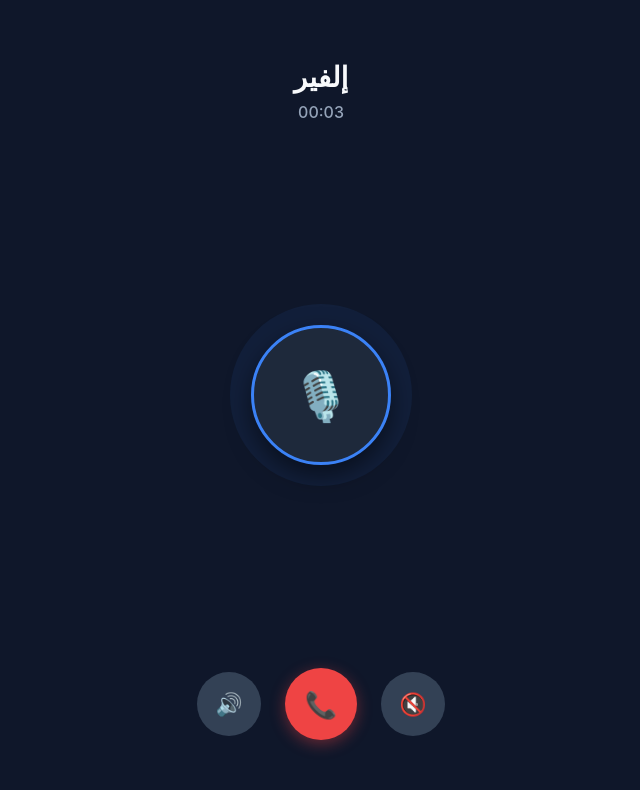
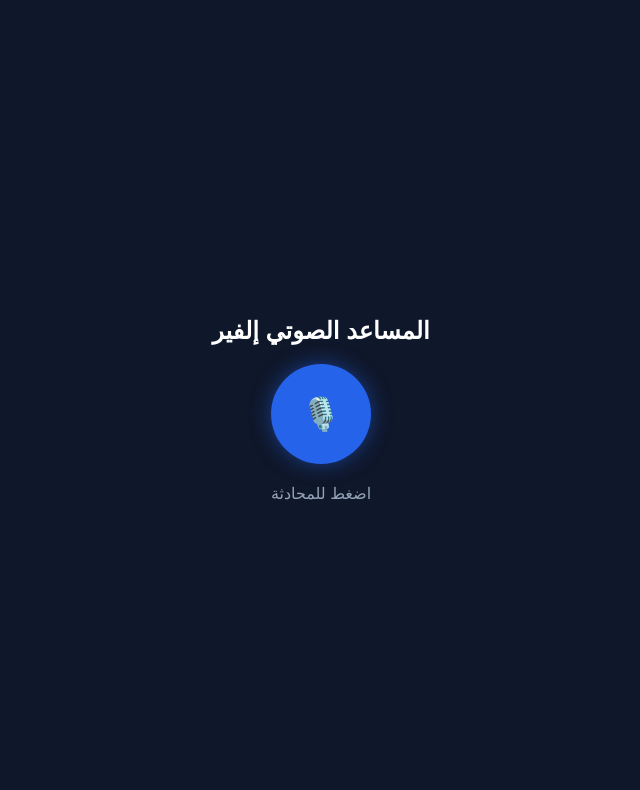
Before and after one commit to rashwan2223/alveer-voice, a website: page public/index.html in a window 1280 px wide. Shown: the whole page, without its empty margins (319-959 px from the left). Drawn offline with Linux system fonts and the light colour scheme.

Commit message:
Update index.html

```diff
--- a/public/index.html
+++ b/public/index.html
@@ -2,111 +2,58 @@
 <html lang="ar" dir="rtl">
 <head>
   <meta charset="UTF-8">
-    <meta name="viewport" content="width=device-width, initial-scale=1.0, user-scalable=no">
-    <title>إلفير - اتصال هاتفي</title>
+  <meta name="viewport" content="width=device-width, initial-scale=1.0">
+  <title>إلفير - مساعد صوتي</title>
   <script src="https://telegram.org/js/telegram-web-app.js"></script>
   <style>
-        * { box-sizing: border-box; margin: 0; padding: 0; font-family: -apple-system, BlinkMacSystemFont, "Segoe UI", Roboto, sans-serif; }
-        body { background: #0f172a; color: #ffffff; height: 100vh; display: flex; flex-direction: column; justify-content: space-between; align-items: center; padding: 40px 20px; overflow: hidden; }
-
-        /* حالة الاتصال والعداد */
-        .header { text-align: center; margin-top: 20px; }
-        .agent-name { font-size: 28px; font-weight: 700; margin-bottom: 8px; color: #f8fafc; }
-        .call-status { font-size: 16px; color: #94a3b8; font-weight: 500; }
-
-        /* صورة إلفير والموجات */
-        .avatar-container { position: relative; display: flex; justify-content: center; align-items: center; margin: my auto; }
-        .avatar { width: 140px; height: 140px; border-radius: 50%; background: #1e293b; border: 3px solid #3b82f6; display: flex; justify-content: center; align-items: center; font-size: 48px; z-index: 2; box-shadow: 0 10px 25px rgba(0,0,0,0.5); }
-        .pulse-ring { position: absolute; width: 140px; height: 140px; border-radius: 50%; background: rgba(59, 130, 246, 0.2); z-index: 1; animation: pulse 2s infinite ease-in-out; }
-        .speaking .pulse-ring { animation: pulse-active 0.8s infinite ease-in-out; background: rgba(34, 197, 94, 0.3); }
-
-        @keyframes pulse {
-            0% { transform: scale(1); opacity: 0.8; }
-            100% { transform: scale(1.6); opacity: 0; }
-        }
-        @keyframes pulse-active {
-            0% { transform: scale(1); opacity: 1; }
-            50% { transform: scale(1.4); opacity: 0.5; }
-            100% { transform: scale(1); opacity: 1; }
-        }
-
-        /* أزرار التحكم بالاتصال */
-        .controls { display: flex; gap: 24px; align-items: center; margin-bottom: 20px; }
-        .btn { width: 64px; height: 64px; border-radius: 50%; border: none; outline: none; display: flex; justify-content: center; align-items: center; cursor: pointer; font-size: 22px; transition: all 0.2s ease; }
-        .btn-secondary { background: #334155; color: #f8fafc; }
-        .btn-secondary.active { background: #f8fafc; color: #0f172a; }
-        .btn-danger { background: #ef4444; color: #ffffff; width: 72px; height: 72px; font-size: 26px; box-shadow: 0 4px 15px rgba(239, 68, 68, 0.4); }
-        .btn:active { transform: scale(0.92); }
+    body { background: #0f172a; color: #fff; font-family: sans-serif; display: flex; flex-direction: column; align-items: center; justify-content: center; height: 100vh; margin: 0; }
+    .mic-btn { width: 100px; height: 100px; border-radius: 50%; border: none; background: #2563eb; color: #fff; font-size: 32px; cursor: pointer; transition: 0.3s; box-shadow: 0 0 20px rgba(37, 99, 235, 0.5); }
+    .mic-btn.recording { background: #dc2626; box-shadow: 0 0 25px rgba(220, 38, 38, 0.8); animation: pulse 1.5s infinite; }
+    @keyframes pulse { 0% { transform: scale(1); } 50% { transform: scale(1.08); } 100% { transform: scale(1); } }
+    #status { margin-top: 20px; font-size: 16px; color: #94a3b8; }
   </style>
 </head>
 <body>
-
-    <div class="header">
-        <h1 class="agent-name">إلفير</h1>
-        <p class="call-status" id="status">جاري الاتصال...</p>
-    </div>
-
-    <div class="avatar-container" id="avatarBox">
-        <div class="pulse-ring"></div>
-        <div class="avatar">🎙️</div>
-    </div>
-
-    <div class="controls">
-        <!-- زر الكتم -->
-        <button class="btn btn-secondary" id="muteBtn" onclick="toggleMute()">🔇</button>
-
-        <!-- زر إنهاء المكالمة -->
-        <button class="btn btn-danger" onclick="endCall()">📞</button>
-
-        <!-- زر السبيكر -->
-        <button class="btn btn-secondary" id="speakerBtn" onclick="toggleSpeaker()">🔊</button>
-    </div>
+  <h2>المساعد الصوتي إلفير</h2>
+  <button id="micBtn" class="mic-btn">🎙️</button>
+  <div id="status">اضغط للمحادثة</div>
 
   <script>
-        // تهيئة Telegram WebApp
     const tg = window.Telegram?.WebApp;
-        if(tg) tg.expand();
+    if (tg) tg.expand();
 
-        let seconds = 0;
-        let timerInterval = null;
-        let isMuted = false;
-        let isSpeaker = true;
+    const micBtn = document.getElementById('micBtn');
+    const status = document.getElementById('status');
+    let mediaRecorder, audioChunks = [];
 
-        // محاكاة بدء الاتصال وبدء العداد
-        setTimeout(() => {
-            document.getElementById('status').innerText = '00:00';
-            startTimer();
-        }, 1500);
+    micBtn.onclick = async () => {
+      if (mediaRecorder && mediaRecorder.state === "recording") {
+        mediaRecorder.stop();
+        micBtn.classList.remove('recording');
+        status.innerText = "جاري إرسال الصوت...";
+      } else {
+        try {
+          const stream = await navigator.mediaDevices.getUserMedia({ audio: true });
+          mediaRecorder = new MediaRecorder(stream);
+          audioChunks = [];
+          mediaRecorder.ondataavailable = e => audioChunks.push(e.data);
+          mediaRecorder.onstop = async () => {
+            const audioBlob = new Blob(audioChunks, { type: 'audio/webm' });
+            const formData = new FormData();
+            formData.append('audio', audioBlob);
+            formData.append('chat_id', tg?.initDataUnsafe?.user?.id || 'web');
 
-        function startTimer() {
-            timerInterval = setInterval(() => {
-                seconds++;
-                const mins = String(Math.floor(seconds / 60)).padStart(2, '0');
-                const secs = String(seconds % 60).padStart(2, '0');
-                document.getElementById('status').innerText = `${mins}:${secs}`;
-            }, 1000);
+            try {
+              const res = await fetch('/api/audio', { method: 'POST', body: formData });
+              status.innerText = res.ok ? "تم الرد بنجاح!" : "حدث خطأ بالاتصال";
+            } catch (err) { status.innerText = "فشل الإرسال للسيرفر"; }
+          };
+          mediaRecorder.start();
+          micBtn.classList.add('recording');
+          status.innerText = "جاري الاستماع... اضغط لإكمال الرسالة";
+        } catch (err) { status.innerText = "يرجى تفعيل إذن المايكروفون"; }
       }
-
-        function toggleMute() {
-            isMuted = !isMuted;
-            const btn = document.getElementById('muteBtn');
-            btn.classList.toggle('active', isMuted);
-            btn.innerText = isMuted ? '🎙️' : '🔇';
-        }
-
-        function toggleSpeaker() {
-            isSpeaker = !isSpeaker;
-            const btn = document.getElementById('speakerBtn');
-            btn.classList.toggle('active', !isSpeaker);
-        }
-
-        function endCall() {
-            clearInterval(timerInterval);
-            document.getElementById('status').innerText = 'تم إنهاء المكالمة';
-            setTimeout(() => {
-                if(tg) tg.close();
-            }, 800);
-        }
+    };
   </script>
 </body>
 </html>
```
Lines whose indentation alone changed are shown as unchanged.
